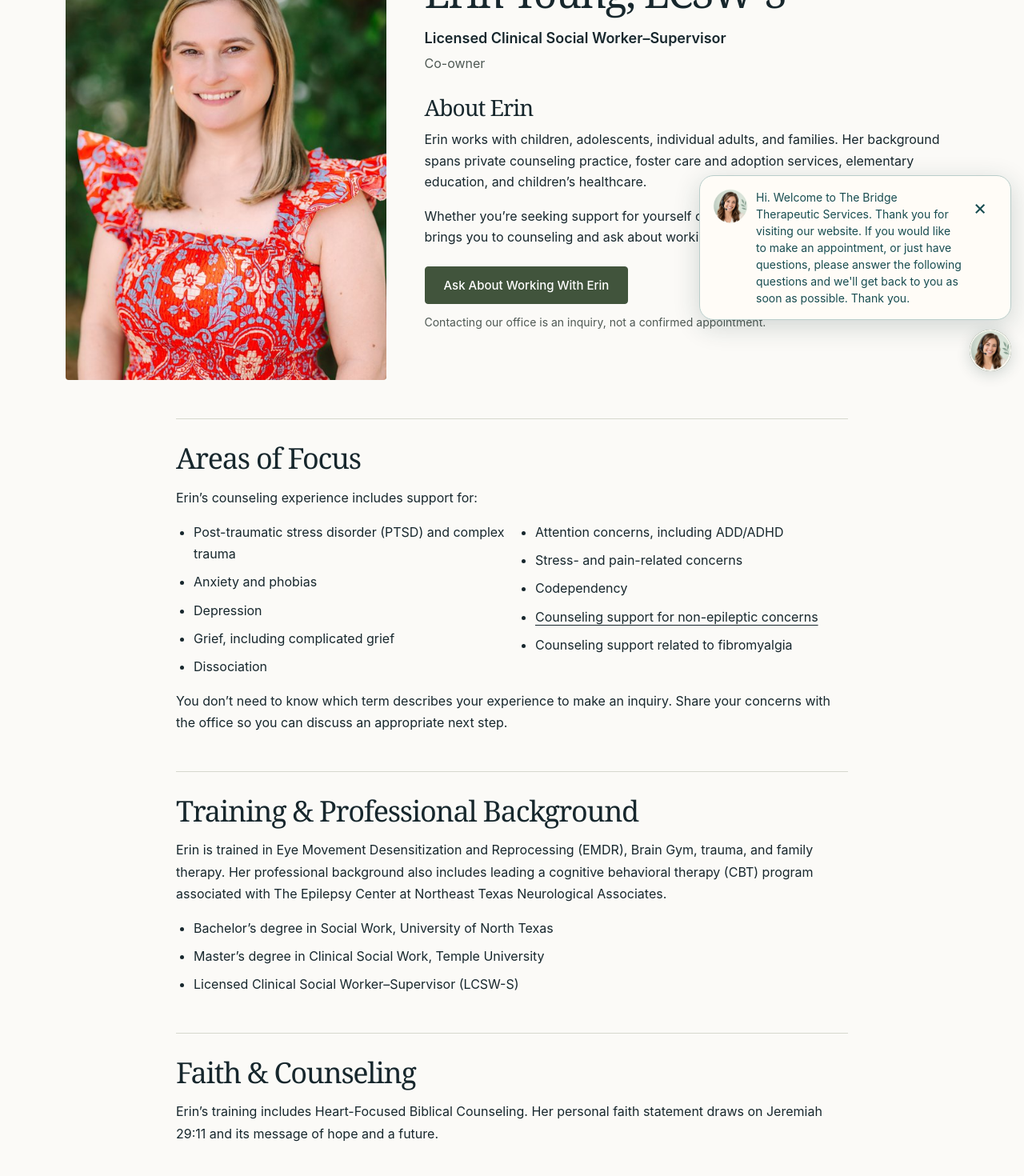
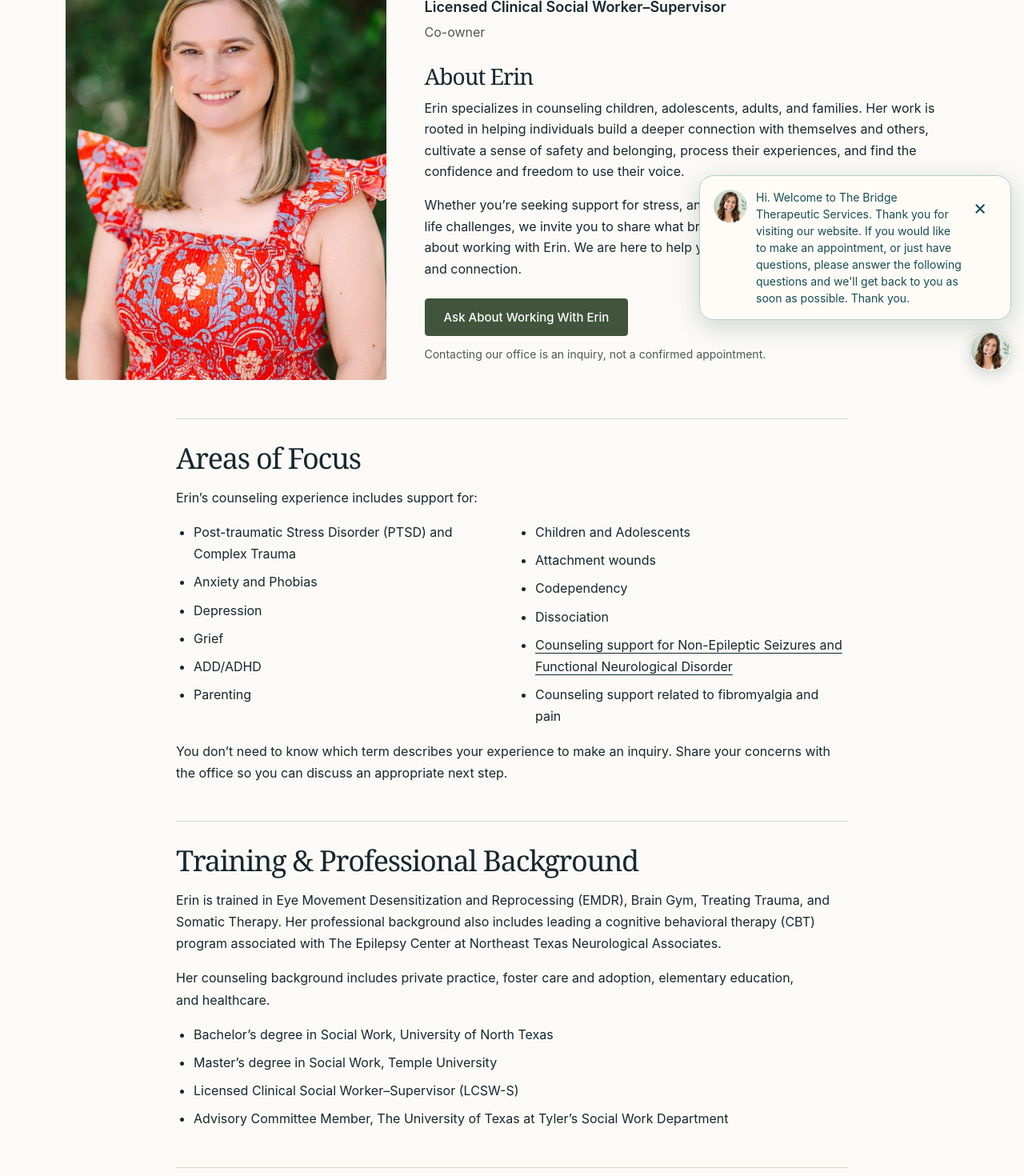
Before and after one commit to 2kjam/bridge-therapy-website, a Next.js app: page /therapists/erin-young in a window 1280 px wide. Shown: the part 320-1790 px from the top of the page at 80% size. Built offline with nearby package versions, Linux system fonts and the light colour scheme.

Commit message:
Update Erin biography and optimize service images

```diff
--- a/app/therapists/erin-young/page.tsx
+++ b/app/therapists/erin-young/page.tsx
@@ -60,15 +60,18 @@ export default function ErinYoungPage() {
             <p className="profile-role">Co-owner</p>
             <h2>About Erin</h2>
             <p>
-              Erin works with children, adolescents, individual adults, and
-              families. Her background spans private counseling practice, foster
-              care and adoption services, elementary education, and children’s
-              healthcare.
+              Erin specializes in counseling children, adolescents, adults, and
+              families. Her work is rooted in helping individuals build a deeper
+              connection with themselves and others, cultivate a sense of safety
+              and belonging, process their experiences, and find the confidence
+              and freedom to use their voice.
             </p>
             <p>
-              Whether you’re seeking support for yourself or your family, you
-              can tell our office what brings you to counseling and ask about
-              working with Erin.
+              Whether you’re seeking support for stress, anxiety, trauma, health
+              concerns, or other life challenges, we invite you to share what
+              brings you to counseling and inquire about working with Erin. We
+              are here to help you take the next step toward healing and
+              connection.
             </p>
             <a className="button" href="/contact/?therapist=erin-young">
               Ask About Working With Erin
@@ -83,20 +86,23 @@ export default function ErinYoungPage() {
             <h2 id="erin-focus">Areas of Focus</h2>
             <p>Erin’s counseling experience includes support for:</p>
             <ul className="profile-focus">
-              <li>Post-traumatic stress disorder (PTSD) and complex trauma</li>
-              <li>Anxiety and phobias</li>
+              <li>Post-traumatic Stress Disorder (PTSD) and Complex Trauma</li>
+              <li>Anxiety and Phobias</li>
               <li>Depression</li>
-              <li>Grief, including complicated grief</li>
+              <li>Grief</li>
+              <li>ADD/ADHD</li>
+              <li>Parenting</li>
+              <li>Children and Adolescents</li>
+              <li>Attachment wounds</li>
+              <li>Codependency</li>
               <li>Dissociation</li>
-              <li>Attention concerns, including ADD/ADHD</li>
-              <li>Stress- and pain-related concerns</li>
-              <li>Codependency</li>
               <li>
                 <a href="/non-epileptic-seizures-counseling-tyler/">
-                  Counseling support for non-epileptic concerns
+                  Counseling support for Non-Epileptic Seizures and Functional
+                  Neurological Disorder
                 </a>
               </li>
-              <li>Counseling support related to fibromyalgia</li>
+              <li>Counseling support related to fibromyalgia and pain</li>
             </ul>
             <p>
               You don’t need to know which term describes your experience to
@@ -108,27 +114,36 @@ export default function ErinYoungPage() {
             <h2 id="erin-background">Training &amp; Professional Background</h2>
             <p>
               Erin is trained in Eye Movement Desensitization and Reprocessing
-              (EMDR), Brain Gym, trauma, and family therapy. Her professional
-              background also includes leading a cognitive behavioral therapy
-              (CBT) program associated with The Epilepsy Center at Northeast
-              Texas Neurological Associates.
+              (EMDR), Brain Gym, Treating Trauma, and Somatic Therapy. Her
+              professional background also includes leading a cognitive
+              behavioral therapy (CBT) program associated with The Epilepsy
+              Center at Northeast Texas Neurological Associates.
+            </p>
+            <p>
+              Her counseling background includes private practice, foster care
+              and adoption, elementary education, and healthcare.
             </p>
             <ul>
               <li>
                 Bachelor’s degree in Social Work, University of North Texas
               </li>
+              <li>Master’s degree in Social Work, Temple University</li>
+              <li>Licensed Clinical Social Worker–Supervisor (LCSW-S)</li>
               <li>
-                Master’s degree in Clinical Social Work, Temple University
+                Advisory Committee Member, The University of Texas at Tyler’s
+                Social Work Department
               </li>
-              <li>Licensed Clinical Social Worker–Supervisor (LCSW-S)</li>
             </ul>
           </section>
           <section aria-labelledby="erin-faith">
             <h2 id="erin-faith">Faith &amp; Counseling</h2>
             <p>
-              Erin’s training includes Heart-Focused Biblical Counseling. Her
-              personal faith statement draws on Jeremiah 29:11 and its message
-              of hope and a future.
+              Erin believes that God&apos;s unconditional love meets us exactly
+              where we are, offering a foundation of safety, connection, and
+              healing as we grow closer to Him. She recognizes that our
+              attachment wounds can shape the way we experience and connect with
+              God, and that healing these wounds can open the door to a deeper
+              sense of trust, security, and connection with Him.
             </p>
           </section>
           <section aria-labelledby="erin-services">
```
Also changed, not shown: content/service-images.json, public/assets/services/service-grief.webp, 1 other file (tests, documents, lock files or other folders).
